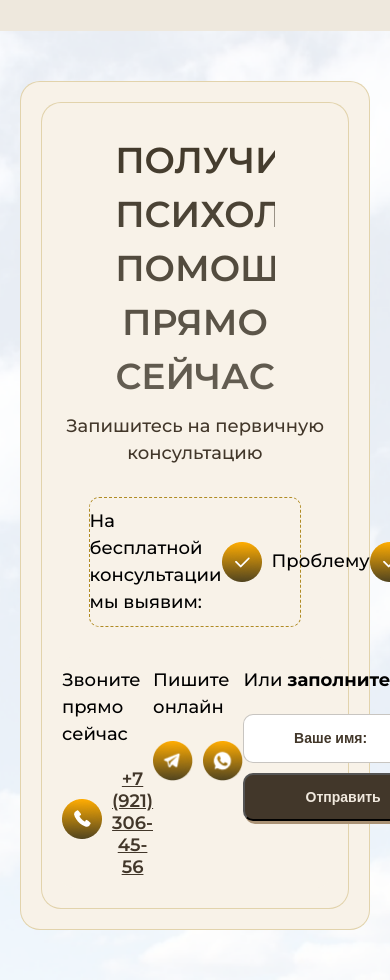
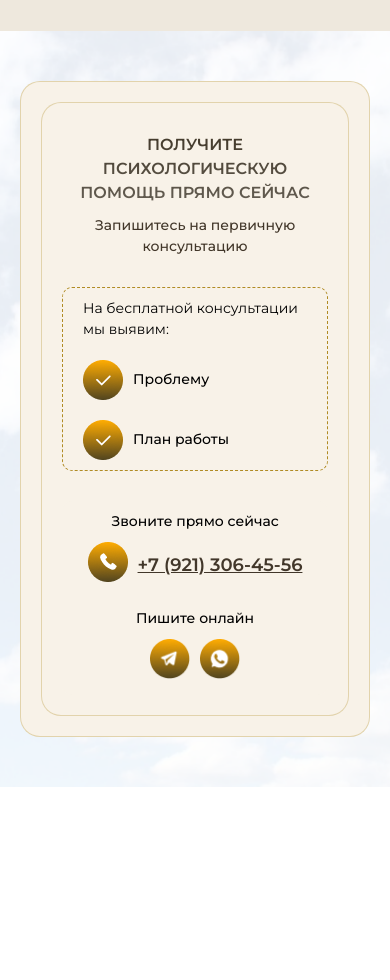
Before and after one commit to Olrosa/multipage-psycho-website, a website: page src/index.html in a window 390 px wide. Shown: the part 2060-3040 px from the top of the page. After the commit the page ends 2847 px from the top, so only its background shows below. Drawn offline with nearby package versions, Linux system fonts and the light colour scheme; files that its build step writes are made by us from their sources.

Commit message:
mobile help

```diff
--- a/src/index.html
+++ b/src/index.html
@@ -115,7 +115,7 @@
                     <p class="help__subtitle">Запишитесь на первичную консультацию</p>
                     <div class="help__wrapper">
                         <div class="help__item">
-                            На бесплатной консультации мы выявим:
+                            <span class="w-400">На бесплатной консультации мы выявим:</span>
                         </div>
                         <div class="help__item">
                             <img src="icons/yes.png" alt="yes" class="help__icon">
--- a/src/sass/blocks/_help.scss
+++ b/src/sass/blocks/_help.scss
@@ -114,3 +114,85 @@
         }
     }
 }
+
+@media (max-width: 992px) {
+    .help {
+        &__wrapper {
+            padding: 10px 20px;
+            width: 100%;
+            gap: 20px;
+            flex-wrap: wrap;
+        }
+        &__item {
+            &-col {
+                width: 40%;
+                &:nth-child(3) {
+                    width: 100%;
+                }
+            }
+        }
+    }
+}
+
+@media (max-width: 768px) {
+    .help {
+        &__title {
+            width: 100%;
+        }
+        &__item {
+            &-col {
+                width: 100%;
+                gap: 10px;
+            }
+        }
+        &__wrapper {
+            flex-direction: column;
+            &:nth-child(1) {
+                flex-direction: column;
+                align-items: center;
+            }
+        }
+        &__form {
+            .help__item {
+                flex-direction: column;
+                justify-content: start;
+                align-items: start;
+            }
+            &-tel {
+                width: 300px;
+            }
+            &-name {
+                width: 300px;
+            }
+        }
+        &__item {
+            align-items: start;
+        }
+        &__item-col {
+            &:last-child {
+                align-items: start;
+            }
+        }
+
+    }
+}
+
+@media (max-width: 576px) {
+    .help {
+        &__form {
+            display: none;
+        }
+        &__item {
+            align-items: center;
+            font-size: 14px;
+            &-col {
+                &:last-child {
+                    display: none;
+                }
+            }
+        }
+        &__subtitle {
+            font-size: 14px;
+        }
+    }
+}
--- a/src/sass/blocks/_titles.scss
+++ b/src/sass/blocks/_titles.scss
@@ -47,6 +47,18 @@
     -webkit-text-fill-color: transparent;
 }
 
+@media (max-width: 992px) {
+    .title-normal {
+        font-size: 28px;
+    }
+}
+
+@media (max-width: 576px) {
+    .title-normal {
+        font-size: 16px;
+    }
+}
+
 @media (max-width: 768px) {
     .title-bold {
         font-size: 28px;
--- a/src/sass/blocks/_widths.scss
+++ b/src/sass/blocks/_widths.scss
@@ -49,3 +49,6 @@
 .p-30 {
     padding: 30px 0;
 }
+.w-400 {
+    font-weight: 400;
+}
```
Also changed, not shown: dist/css/style.min.css, dist/index.html.
